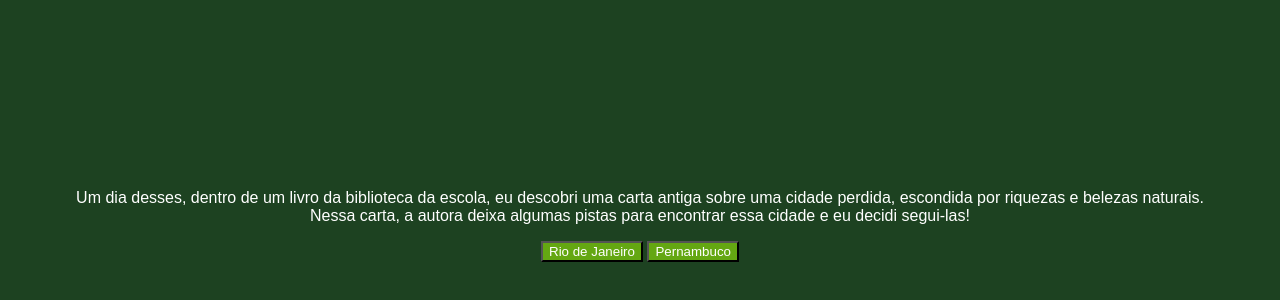
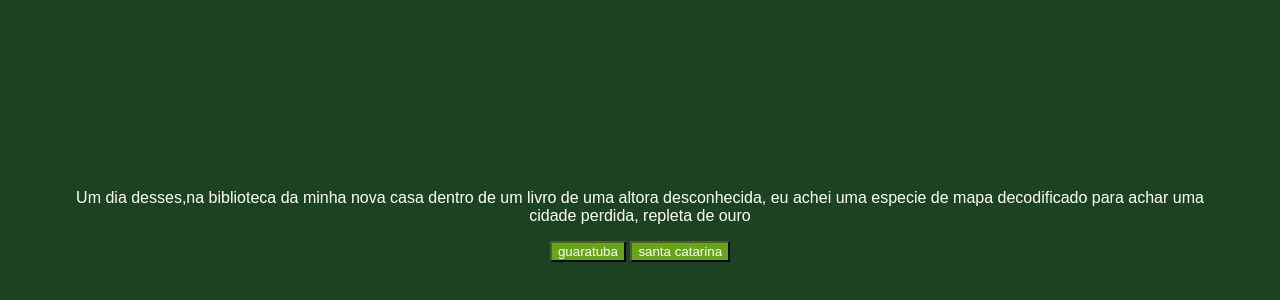
Before and after one commit to biel2445/criando-aventuraa, a plain HTML site: page index.html in a window 1280 px wide. Shown: the part 142-442 px from the top of the page. Drawn offline with Linux system fonts and the light colour scheme; a web font is replaced by a local one.

Commit message:
Update index.html

```diff
--- a/index.html
+++ b/index.html
@@ -7,23 +7,23 @@
     <link rel="preconnect" href="https://fonts.googleapis.com">
     <link rel="preconnect" href="https://fonts.gstatic.com" crossorigin>
     <link href="https://fonts.googleapis.com/css2?family=Bai+Jamjuree:ital,wght@0,200;0,300;0,400;0,500;0,600;0,700;1,200;1,300;1,400;1,500;1,600;1,700&display=swap" rel="stylesheet">
-    <title>Em busca da cidade perdida</title>
+    <title>Em busca da cidade de ouro</title>
 </head>
 <body>
     <main>
         <div class="passo ativo" id="passo-0">
             <img src="img/cenario-passo0.png" alt="">
-            <p>Um dia desses, dentro de um livro da biblioteca da escola, eu descobri uma carta antiga sobre uma cidade perdida, escondida por riquezas e belezas naturais. Nessa carta, a autora deixa algumas pistas para encontrar essa cidade e eu decidi segui-las!</p>
-            <button class="btn-proximo" data-proximo="1">Rio de Janeiro</button>
-            <button class="btn-proximo" data-proximo="2">Pernambuco</button>
+            <p>Um dia desses,na biblioteca da minha nova casa dentro de um livro de uma altora desconhecida, eu achei uma especie de mapa decodificado para achar uma cidade perdida, repleta de ouro</p>
+            <button class="btn-proximo" data-proximo="1">guaratuba</button>
+            <button class="btn-proximo" data-proximo="2">santa catarina</button>
         </div>
         <div class="passo" id="passo-1">
-            <p>Você começa sua jornada no Rio de Janeiro, subindo o Pico da Tijuca ao amanhecer para encontrar a primeira pista.</p>
-            <button class="btn-proximo" data-proximo="3">Procurar a pista no topo do pico</button>
+            <p>voce começa sua jornada no pico do morro cristo, ao por do sol para encontrar a sua primeira pista</p>
+            <button class="btn-proximo" data-proximo="3">Procurar a pista no topo do morro do cristo</button>
             <button class="btn-proximo" data-proximo="4">Desistir e voltar para casa</button>
         </div>
         <div class="passo" id="passo-2">
-            <p>Em Pernambuco, você visita a histórica cidade de Olinda. Na carta, uma das pistas indica que para localizar a entrada para a cidade perdida você deve procurar a próxima pista em um dos pontos turísticos da cidade. Por qual você começa?</p>
+            <p>Em santa catarina, você visita a histórica cidade de Olinda. Na carta, uma das pistas indica que para localizar a entrada para a cidade perdida você deve procurar a próxima pista em um dos pontos turísticos da cidade. Por qual você começa?</p>
             <button class="btn-proximo" data-proximo="5">Investigar as igrejas antigas</button>
             <button class="btn-proximo" data-proximo="6">Explorar as praias próximas</button>
         </div>
```
